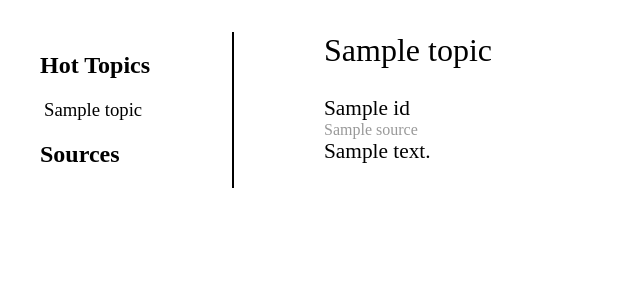
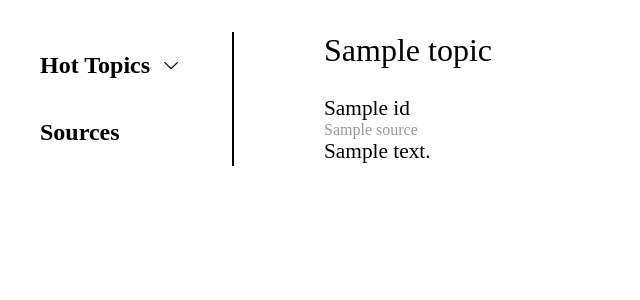
Before and after one commit to alan-luo/hackprinceton-19, a Flask app: template templates/index.html in a window 1280 px wide. Shown: the top 300 px of the page, without its empty margins (0-640 px from the left). Run offline with Flask 2, Linux system fonts and the light colour scheme; the template is opened without the code that fills it: most values are stand-ins (such as "Sample title", 1, 10 or a date in 2020).

Commit message:
added animation

```diff
--- a/static/css/style.css
+++ b/static/css/style.css
@@ -45,3 +45,24 @@ a {
 .dropdown h3{
 	margin:4px;
 }
+.hot-topics {
+	margin:0;
+	padding:0;
+	display:flex;
+	flex-direction: row;
+}
+.hot-topics h2 {
+	margin-right:10px;
+}
+.icon-wrapper {
+	transition: all 0.2s;
+	display:inline-block;
+	transform:rotate(180deg);
+	display:flex;
+	flex-direction: column;
+	justify-content: space-around;
+}
+.hot-topics .icon-wrapper.rotated {
+	color:#e3e3e3;
+	transform:rotate(0);
+}
--- a/templates/layout.html
+++ b/templates/layout.html
@@ -3,16 +3,21 @@
 		{% block head %}
 		<link href="https://fonts.googleapis.com/css?family=Noto+Serif+JP:200,400,500,700&display=swap" rel="stylesheet">
 		<link rel="stylesheet" href="/static/css/style.css">
+		<link rel="stylesheet" href="/static/css/fontello.css">
 		<script
   src="https://code.jquery.com/jquery-3.4.1.min.js"
   integrity="sha256-CSXorXvZcTkaix6Yvo6HppcZGetbYMGWSFlBw8HfCJo="
   crossorigin="anonymous"></script>
+
 		<title>{% block title %}{% endblock %}</title>
 		{% endblock %}
 	</head>
 	<body>
 		<div class="nav">
-			<h2 onclick="toggle();">Hot Topics</h2>
+			<div class="hot-topics">
+				<h2 onclick="toggle();">Hot Topics</h2>
+				<div class="icon-wrapper" id="dropdown-icon"><span class="icon-up-open-big"></span></div>
+			</div>
 			<div class="dropdown" id="dropdown">
 				{% for topic in topics_list %}
 				<h3><a href="/topic/{{ topic }}">{{ topic }}</a></h3>
@@ -21,16 +26,15 @@
 			<h2><a href="/viz">Sources</a></h2>
 		</div>
 		<script>
-			document.getElementById("dropdown");
-			var state = 1;
+			$(".dropdown").slideUp({duration: 0});
 			function toggle() {
-				if(state == 1) {
+				if($("#dropdown-icon").hasClass("rotated")) {
 					$(".dropdown").slideUp();
+					$("#dropdown-icon").removeClass("rotated");
 				} else {
 					$(".dropdown").slideDown();
+					$("#dropdown-icon").addClass("rotated");
 				}
-				state*= -1;
-
 			}
 		</script>
 		<div class="container">
```
